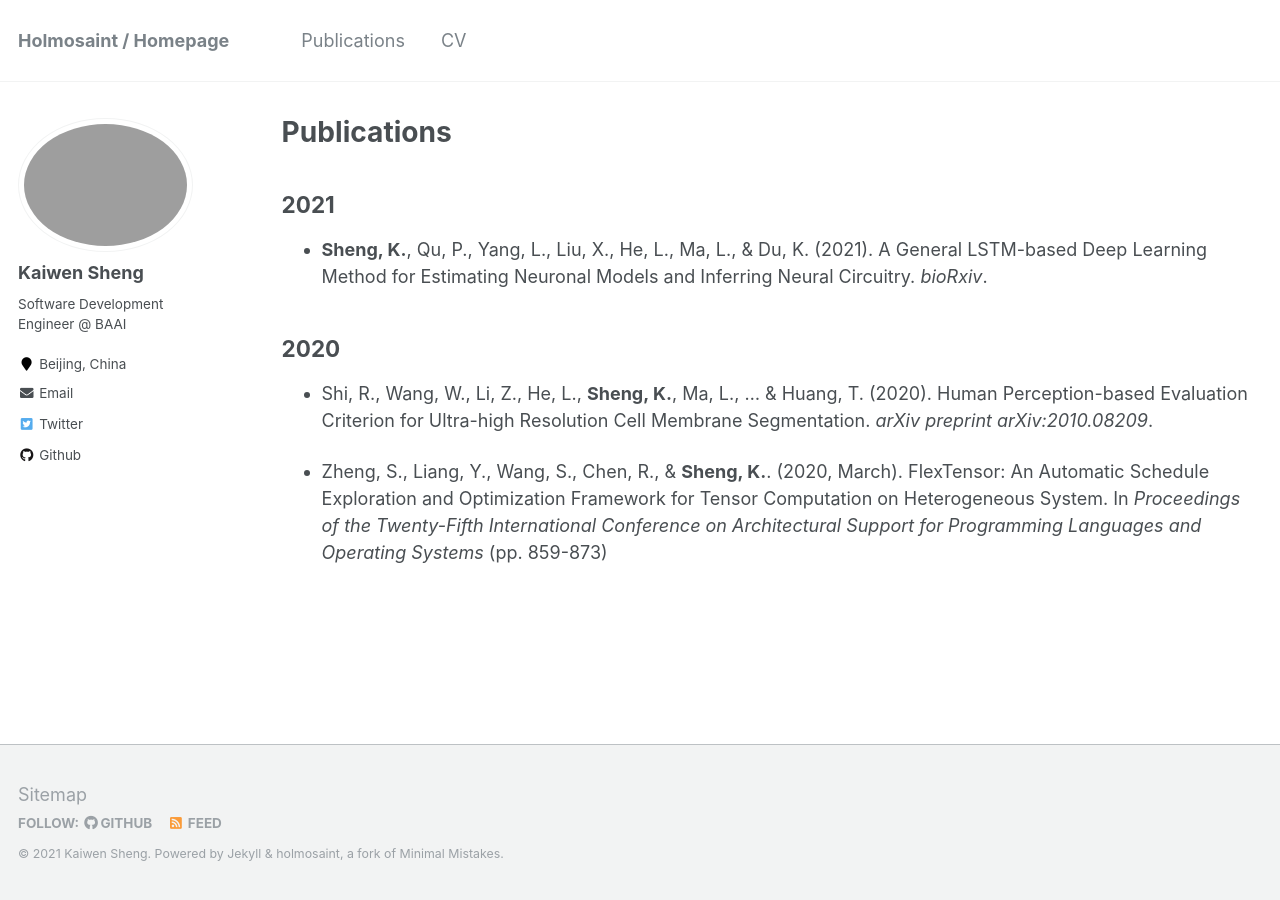
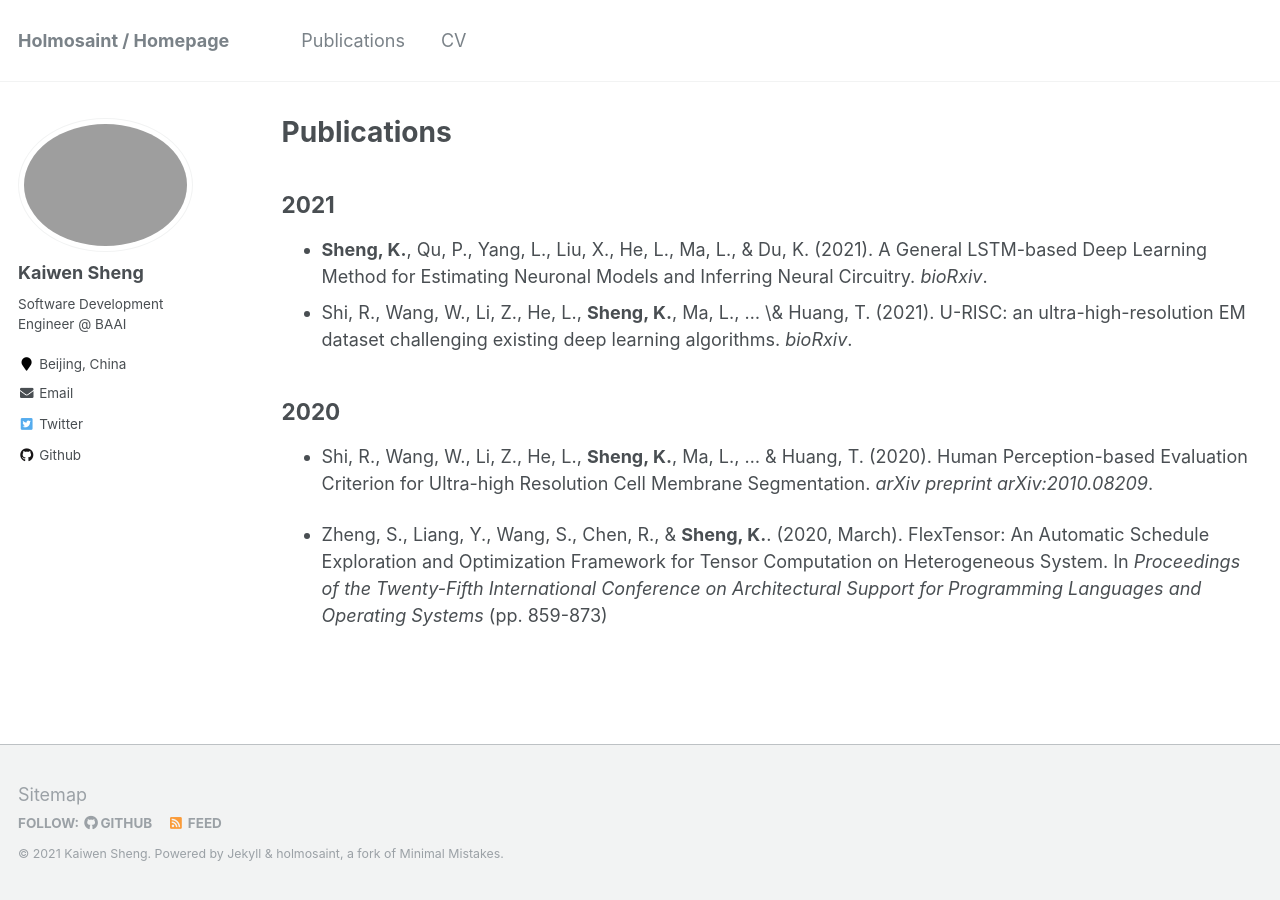
Before and after one commit to holmosaint/holmosaint.github.io, a Jekyll site: the page built from _pages/publications.md, in a window 1280 px wide. Built offline with Jekyll 4.4.1, drawn with Linux system fonts in a browser that asks for light colours.

Commit message:
updata publication

```diff
--- a/_pages/publications.md
+++ b/_pages/publications.md
@@ -7,6 +7,7 @@ author_profile: true
 
 ## 2021
 - **Sheng, K.**, Qu, P., Yang, L., Liu, X., He, L., Ma, L., & Du, K. (2021). A General LSTM-based Deep Learning Method for Estimating Neuronal Models and Inferring Neural Circuitry. *bioRxiv*.
+-  Shi, R., Wang, W., Li, Z., He, L., **Sheng, K.**, Ma, L., ... \& Huang, T. (2021). U-RISC: an ultra-high-resolution EM dataset challenging existing deep learning algorithms. *bioRxiv*.
 
 ## 2020
 - Shi, R., Wang, W., Li, Z., He, L., **Sheng, K.**, Ma, L., ... & Huang, T. (2020). Human Perception-based Evaluation Criterion for Ultra-high Resolution Cell Membrane Segmentation. *arXiv preprint arXiv:2010.08209*.
```
